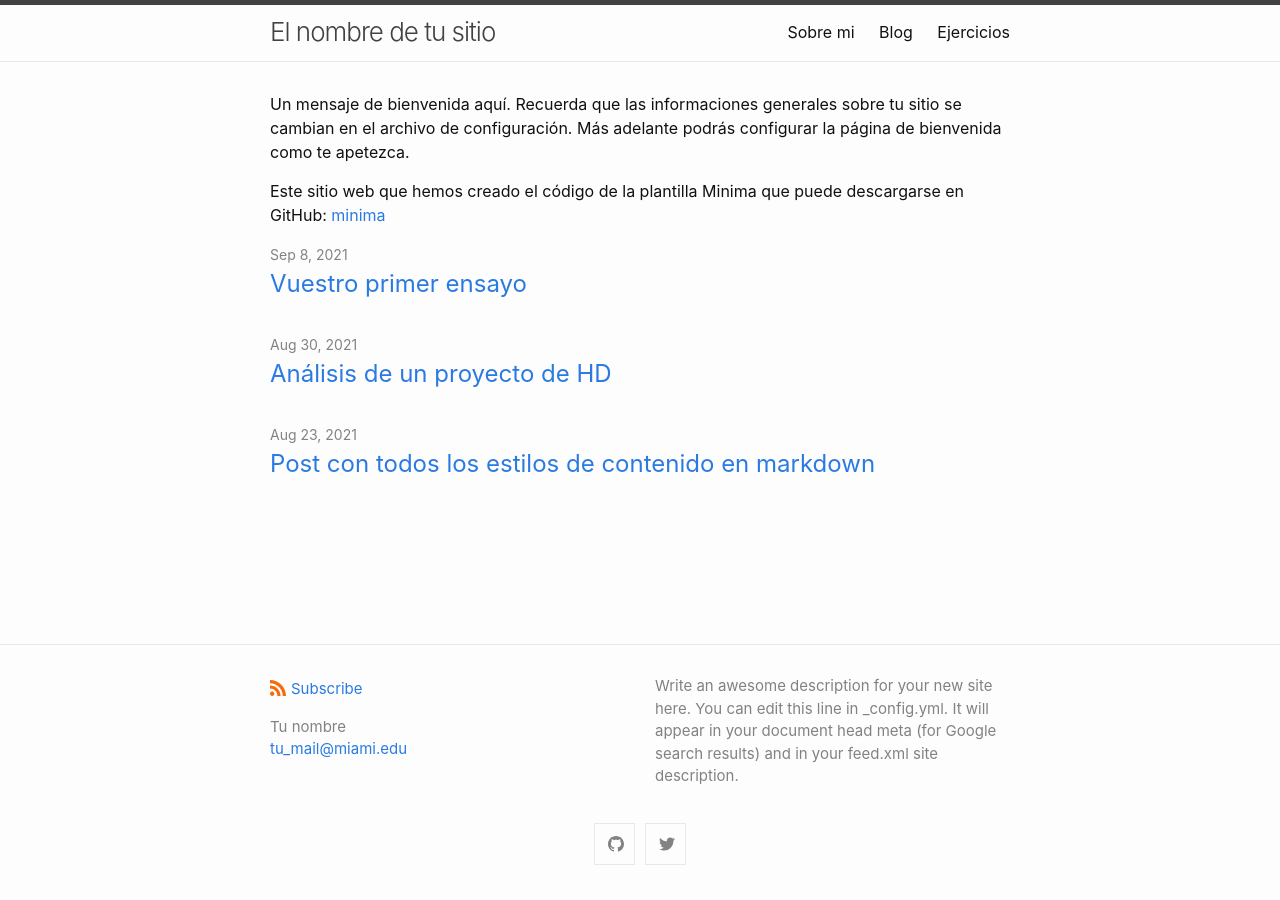
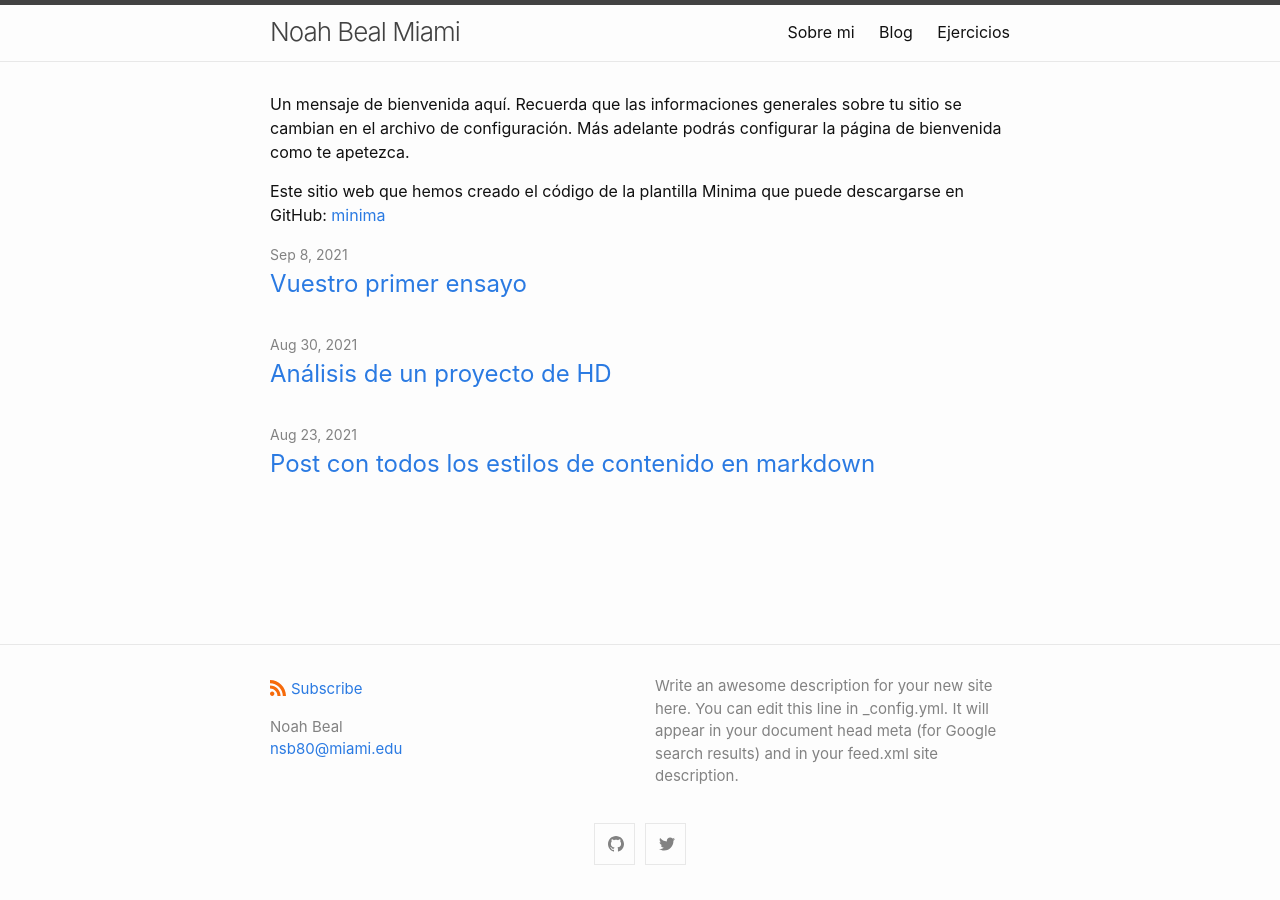
Before and after one commit to NoahBeal/NoahBeal.github.io, a Jekyll site: the page built from index.md, in a window 1280 px wide. Built offline with Jekyll 4.4.1, drawn with Linux system fonts in a browser that asks for light colours.

Commit message:
configuracion del sitio

```diff
--- a/_config.yml
+++ b/_config.yml
@@ -1,7 +1,7 @@
-title: El nombre de tu sitio
+title: Noah Beal Miami
 author:
-  name: Tu nombre
-  email: tu_mail@miami.edu
+  name: Noah Beal
+  email: nsb80@miami.edu
 description: > # this means to ignore newlines until "show_excerpts:"
   Write an awesome description for your new site here. You can edit this
   line in _config.yml. It will appear in your document head meta (for
@@ -17,7 +17,7 @@ minima:
   # generate social links in footer
   social_links:
     twitter: jekyllrb
-    github:  jekyll
+    github:  NoahBeal
     # devto: jekyll
     # dribbble: jekyll
     # facebook: jekyll
```
